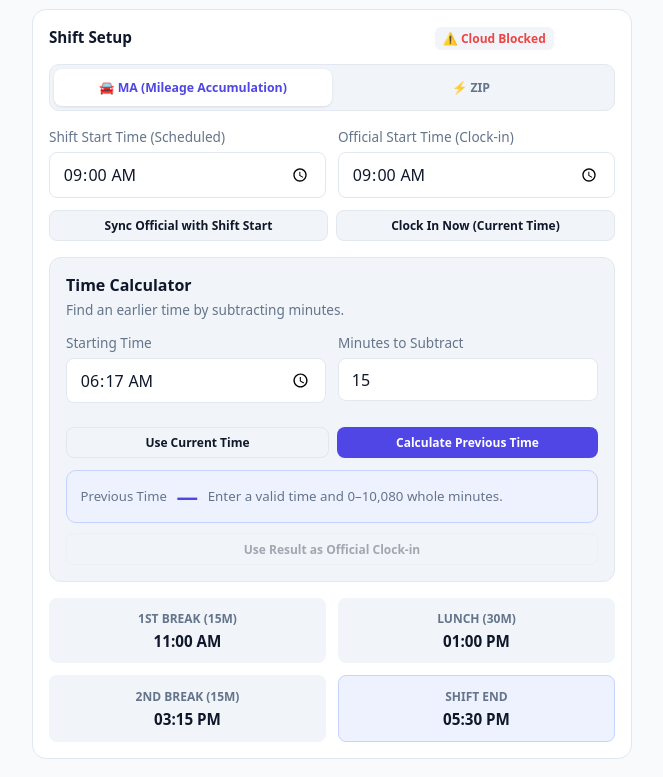
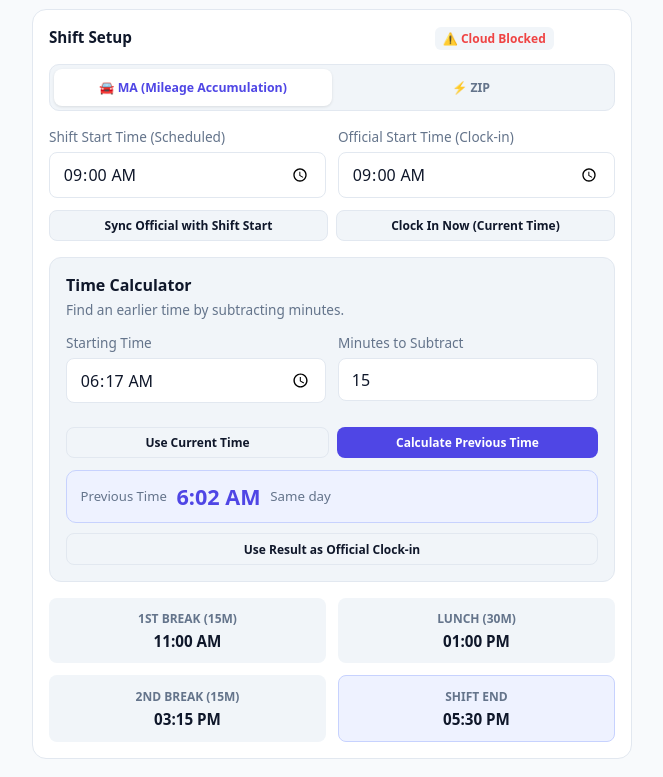
Before and after one commit to Jhamal96/Break-Tracker, a plain HTML site: page index.html in a window 1280 px wide. Shown: the part 530-1307 px from the top of the page, without its empty margins (308-971 px from the left). Drawn offline with nearby package versions, Linux system fonts and the light colour scheme; no server answers.

Commit message:
Correct HH:mm validation in previous-time calculator

```diff
--- a/index.html
+++ b/index.html
@@ -825,7 +825,7 @@ function updateStyledPiP(w,seconds,totalSeconds,label){
     const apply = document.getElementById('backtrack-apply');
     backtrackCalculatedValue = null;
     apply.disabled = true;
-    if (!/^([01]\\d|2[0-3]):[0-5]\\d$/.test(input) ||
+    if (!/^([01]\d|2[0-3]):[0-5]\d$/.test(input) ||
         !Number.isInteger(minutes) || minutes < 0 || minutes > 10080) {
       result.textContent = '—';
       note.textContent = 'Enter a valid time and 0–10,080 whole minutes.';
```
